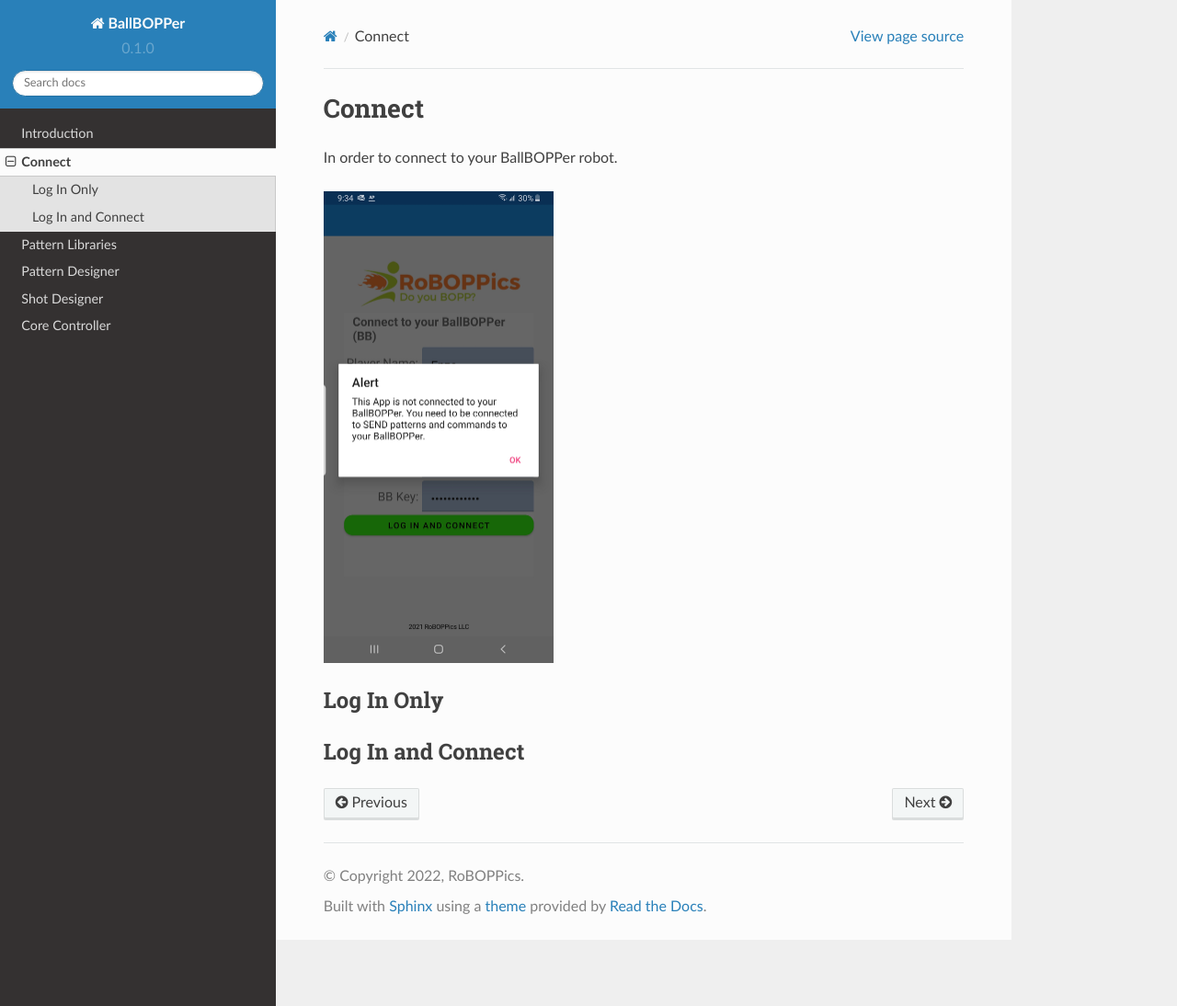
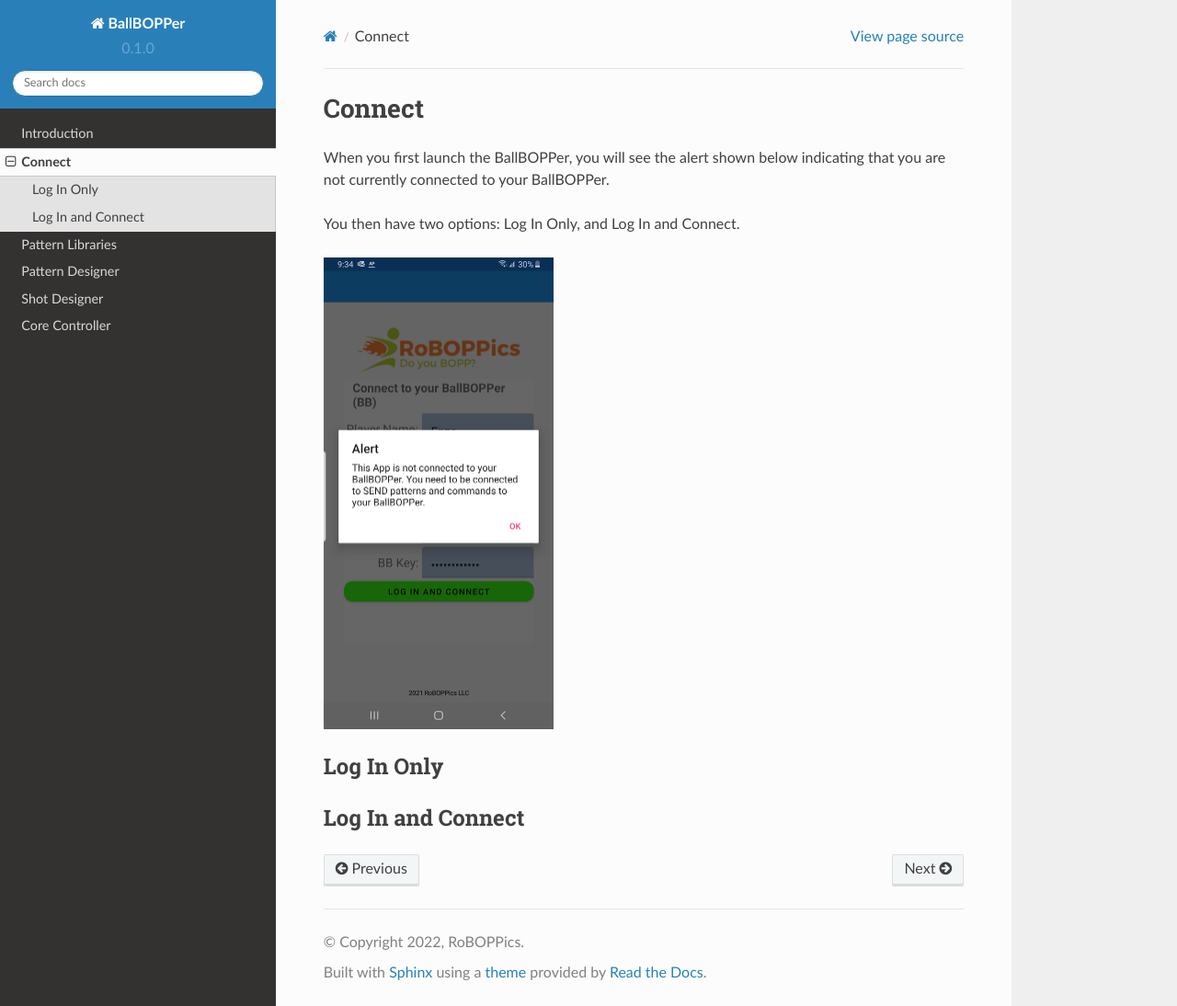
Before and after one commit to mtyeager/BBDocs, a Sphinx documentation site: the page built from docs/source/connect.rst, in a window 1280 px wide and 1094 px high. Shown: the whole window at 92% size. Built offline with Sphinx 7.4.7 and the Read the Docs theme 2.0.0, drawn with Linux system fonts in a browser that asks for light colours.

Commit message:
Update connect.rst

```diff
--- a/docs/source/connect.rst
+++ b/docs/source/connect.rst
@@ -1,10 +1,14 @@
 Connect
 =====
 
-In order to connect to your BallBOPPer robot.
+When you first launch the BallBOPPer, you will see the alert shown below indicating that you are not currently connected to your BallBOPPer.
+
+You then have two options: Log In Only, and Log In and Connect.
 
 .. image:: images/ConnectAlert500.png
  :scale: 50 %
+
+
 
 .. loginonly:
 
```
